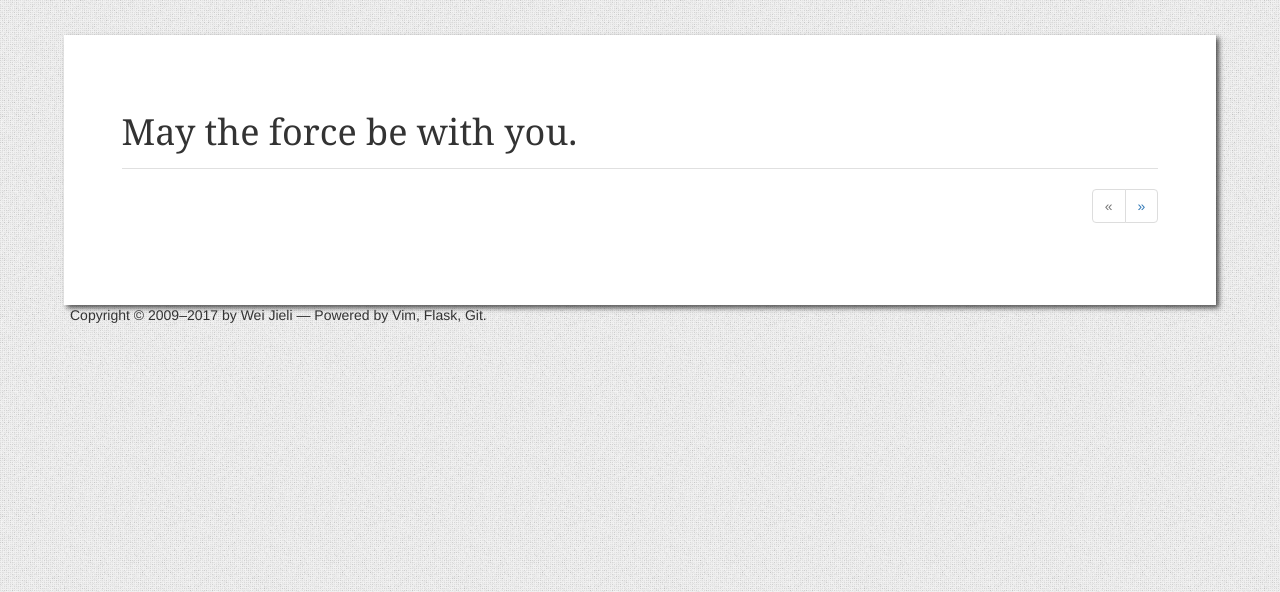
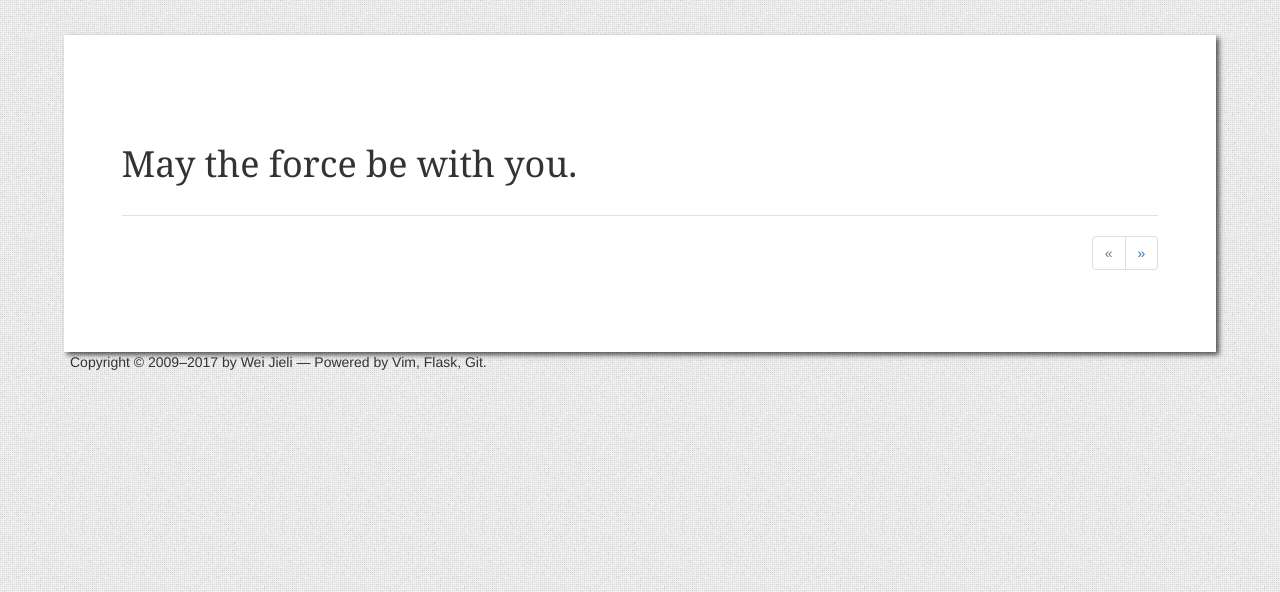
Before and after one commit to WeJie/flask-practice, a Flask app: page / in a window 1280 px wide. Shown: the part 52-644 px from the top of the page. Run offline with Flask 2, Linux system fonts and the light colour scheme; data that the repository does not hold is empty; some libraries are stand-ins or nearby versions.

Commit message:
Adjust brief-post css

```diff
--- a/app/static/styles.css
+++ b/app/static/styles.css
@@ -8,8 +8,17 @@ body {
     margin: 0px;
 }
 
+.article-header {
+    padding: 5% 0px 0px 0px;
+}
+
+.font {
+    font-family: "Linux Libertine", Baskerville, Georgia, "Liberation Serif", "Kaiti SC", STKaiti, "AR PL UKai CN", "AR PL UKai HK", "AR PL UKai TW", "AR PL UKai TW MBE", "AR PL KaitiM GB", KaiTi, KaiTi_GB2312, "TW-Kai", serif;
+}
 .quot {
-    font-family: "Linux Libertine", Baskerville, Georgia, "Liberation Serif", "Kaiti SC", STKaiti, "AR PL UKai CN", "AR PL UKai HK", "AR PL UKai TW", "AR PL UKai TW MBE", "AR PL KaitiM GB", KaiTi, KaiTi_GB2312, "TW-Kai", serif;
+    margin: 0;
+    padding-bottom: 3%;
+    border-bottom: 1px solid #e0e0e0;
 }
 
 div.page-container {
@@ -20,7 +29,7 @@ div.page-container {
     margin-right: 5%;
 }
 
-div.page {
+article.page {
     padding: 5%;
     margin-top: 3%;
 }
@@ -28,26 +37,46 @@ div.page {
 ul.posts {
     list-style-type: none;
     padding: 0px;
-    margin: 16px 0px 0px 0px;
-    border-top: 1px solid #e0e0e0;
+    margin: 0px;
 }
-div.post-tabs ul.posts {
-    margin: 0px;
-    border-top: none;
-}
+
 ul.posts li.post {
-    padding: 8px;
+    min-height: 48px;
     border-bottom: 1px solid #e0e0e0;
 }
 ul.posts li.post:hover {
     background-color: #f0f0f0;
 }
 
-div.post-content {
-    margin-left: 48px;
-    min-height: 48px;
+li.post {
+    padding-top: 5%;
+    padding-bottom: 5%;
 }
+div.post-header{
+    margin: 0 0 3% 0;
+}
+
+div.post-header h2 {
+    margin: 0;
+}
+
+div.post-date {
+    color: rgba(0, 0, 0, 0.6);
+}
+
+div.post-body {
+    margin-top: 3%;
+    margin-bottom: 3%;
+}
+
 div.post-footer {
+    padding-top: 3%;
+    padding-bottom: 3%;
+}
+
+div.post-footer a {
+    padding: 2% 4% 2% 4%;
+    border: 1px solid rgba(34, 36, 38, .15);
 }
 
 div.pagination {
--- a/app/templates/_brief_posts.html
+++ b/app/templates/_brief_posts.html
@@ -1,24 +1,20 @@
 <ul class="posts">
     {% for post in posts %}
     <li class="post">
-        <div class="post-content">
-            <h3 class="post-title">
-                <a href="{{ url_for('.post', post_id=post.id) }}">
-                    {{ post.title }}
-                </a>
-            </h3>
+          <div class="post-header font">
+            <h2><a href="{{ url_for('.post', post_id=post.id) }}"> {{ post.title }} </a></h2>
             <div class="post-date"> {{ moment(post.timestamp).fromNow() }} </div>
+          </div>
+
           <div class="post-body"> {{ post.body }} </div>
+
           <div class="post-footer">
               {% if current_user == post.author %}
               <a href="{{ url_for('.edit', post_id=post.id) }}">
                   <span class="label label-primary">Edit</span>
               </a>
               {% endif %}
-                <a href="{{ url_for('.post', post_id=post.id) }}">
-                    <span class="label label-default">Read More...</span>
-                </a>
-            </div>
+              <a href="{{ url_for('.post', post_id=post.id) }}">Read More...</a>
           </div>
     </li>
     {% endfor %}
--- a/app/templates/index.html
+++ b/app/templates/index.html
@@ -3,19 +3,21 @@
 
 
 {% block page %}
-    <div class="page">
-      <h1 class="quot"> May the force be with you. </h1>
+    <article class="page">
+      <header class="article-header">
+        <h1 class="quot font"> May the force be with you. </h1>
+      </header>
 
-      <div>
+      <section>
           {% include '_brief_posts.html' %}
-      </div>
+      </section>
 
       {% if pagination %}
           <div class="pagination">
               {{ macros.pagination_widget(pagination, '.index')}}
           </div>
       {% endif %}
-    </div>
+    </article>
 {% endblock %}
 
 {% block scripts %}
```
Lines whose indentation alone changed are shown as unchanged.
